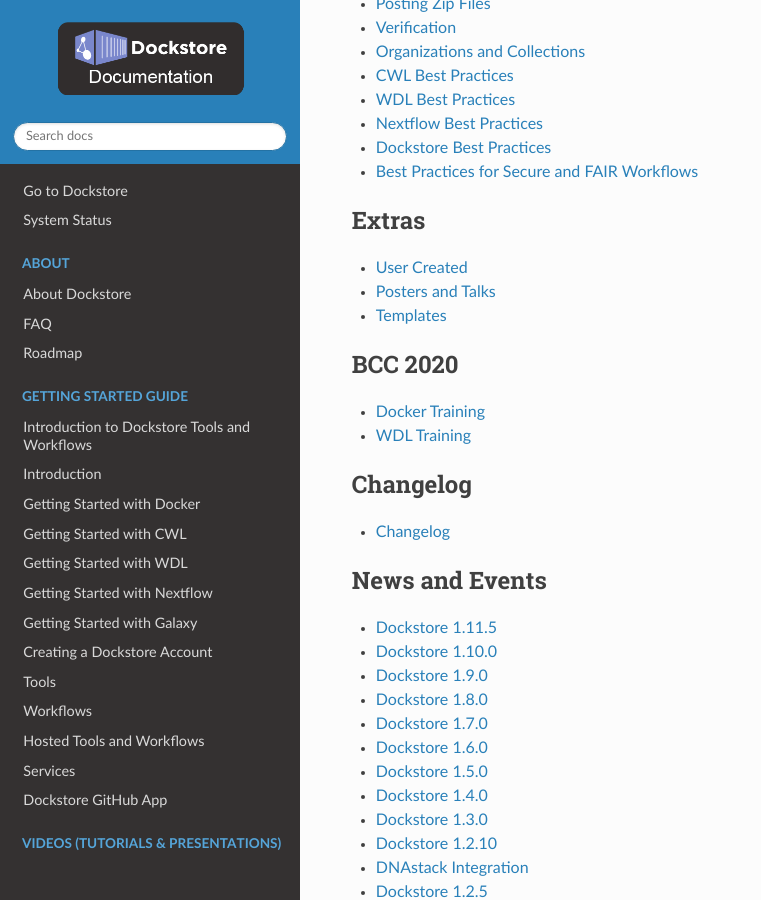
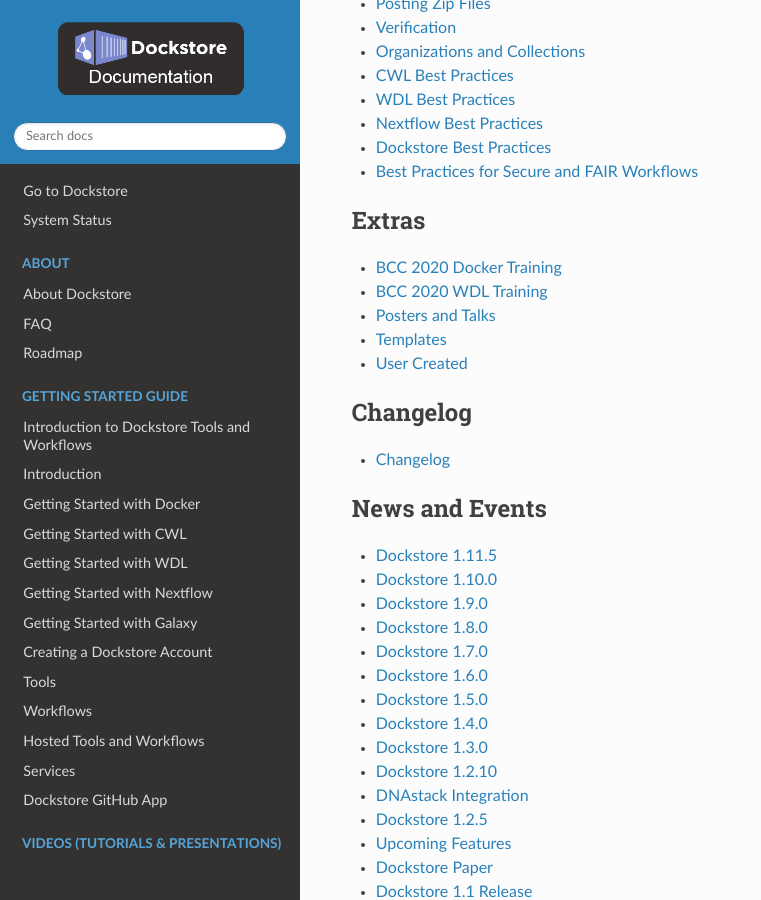
Before and after one commit to dockstore/dockstore-documentation, a Sphinx documentation site: the page built from docs/index.rst, in a window 1280 px wide and 900 px high, scrolled down 2709 px. Shown: the whole window, without its empty margins (0-761 px from the left). Built offline with Sphinx 7.4.7 and the Read the Docs theme 2.0.0, drawn with Linux system fonts in a browser that asks for light colours.

Commit message:
Consolidate BCC 2020 material

```diff
--- a/docs/index.rst
+++ b/docs/index.rst
@@ -179,17 +179,11 @@
    :caption: Extras
    :maxdepth: 1
 
-   user-created
+   BCC 2020 Docker Training </docker_instructions>
+   BCC 2020 WDL Training </wdl_instructions>
    posters-and-talks
    /assets/templates/template.rst
-
-
-.. toctree::
-   :caption: BCC 2020
-   :maxdepth: 1
-
-   docker_instructions
-   wdl_instructions
+   user-created
 
 .. toctree::
    :caption: Changelog
```
